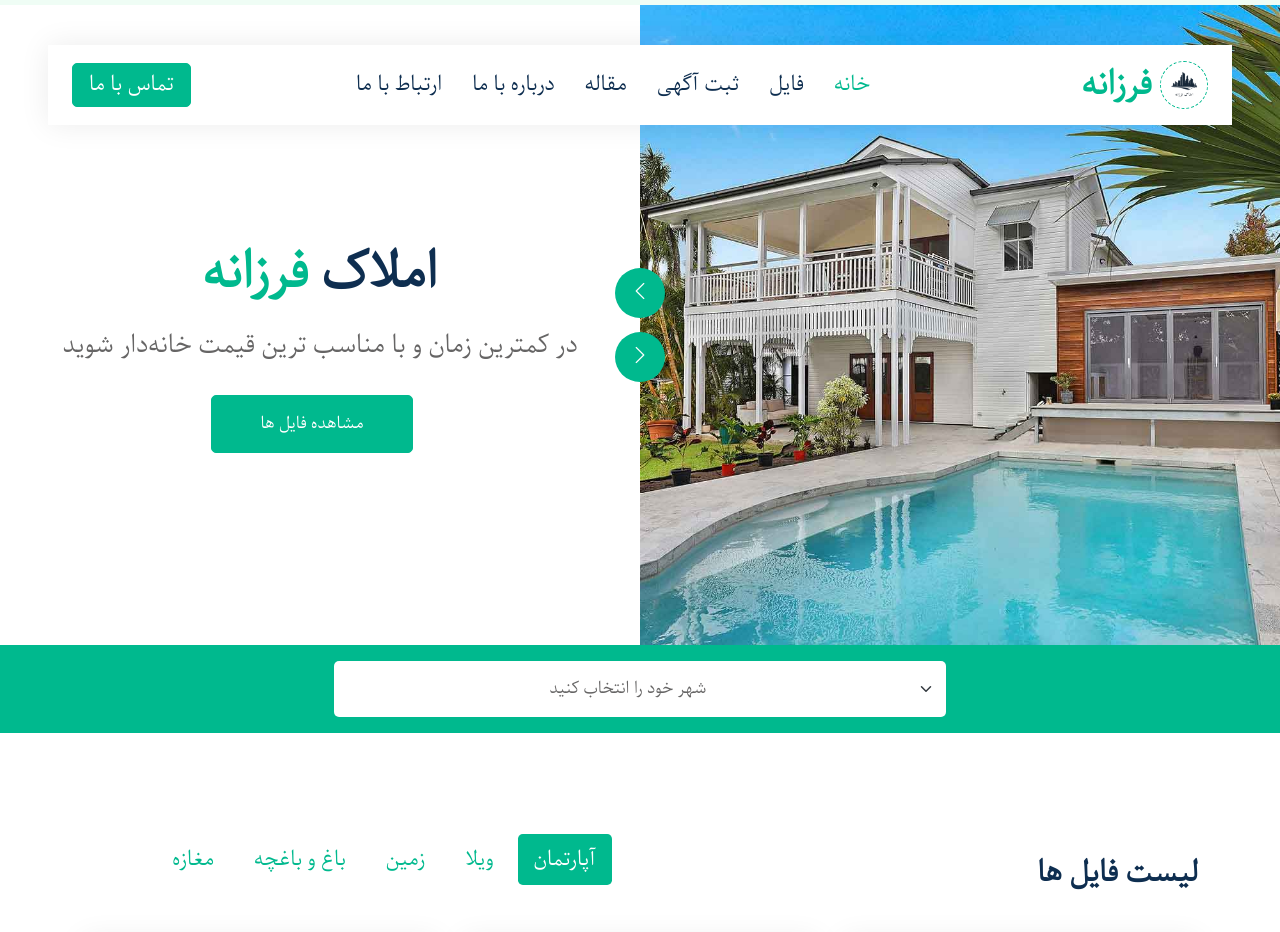
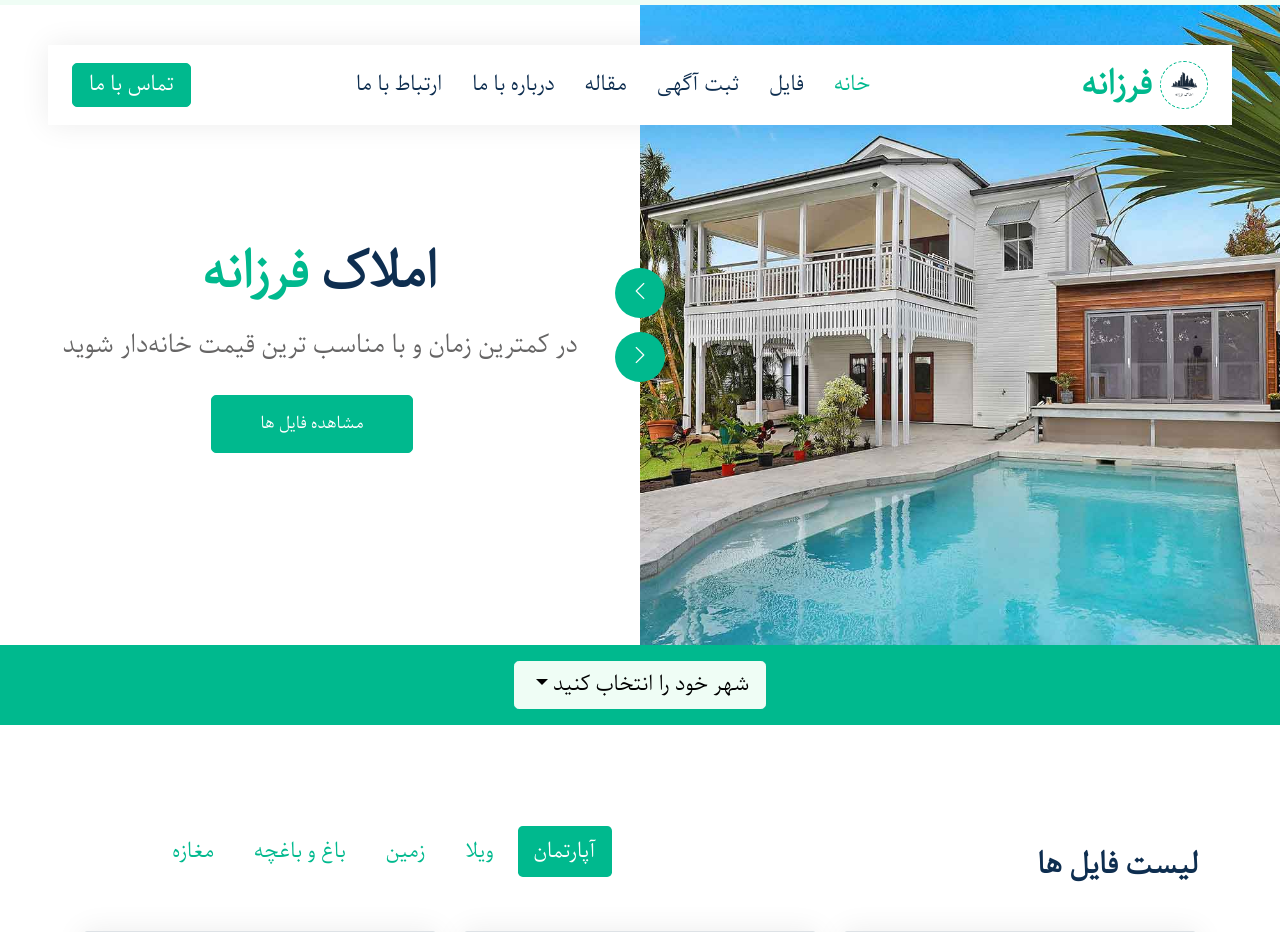
Before and after one commit to Lomochenko/realState, a Django app: page / in a window 1280 px wide. Shown: the top 932 px of the page. Run offline with Django 5.2, Linux system fonts and the light colour scheme; data comes from the database, SQL or seed files in the repository; some libraries are stand-ins or nearby versions; grey boxes are pictures that could not be loaded.

Commit message:
add dropDown for city selection

```diff
--- a/amlakfarzaneh.ir-master/amlakfarzaneh.ir-master/Home/templates/Home/index.html
+++ b/amlakfarzaneh.ir-master/amlakfarzaneh.ir-master/Home/templates/Home/index.html
@@ -126,18 +126,19 @@
 
         <!-- Search Start -->
         <div class="container-fluid bg-primary p-3 mb-5 wow fadeIn" data-wow-delay="0.1s">
-            <div class="row flex-column justify-content-center align-items-center">
-                <!-- <div class="col">
-                    <h5 class="text-nowrap text-center text-md-center">شهر خود را انتخاب کنید</h5>
-                </div> -->
+            <div class="row">
                 <!-- select city -->
-                <div class="col-8 col-md-6">
-                    <select class="form-select border-0 py-3 fs-6 text-center" onchange="redirectToURL(this)">
-                        <option value="">شهر خود را انتخاب کنید</option>
-                        <option value="https://google.com">مهستان</option>
-                        <option value="https://google.com">کرج</option>
-                        <option value="https://google.com">تهران</option>
-                    </select>
+                <div class="col-12 dropdown d-flex justify-content-center align-items-center ">
+                    <a class="btn btn-lg btn-light dropdown-toggle" href="#" role="button" data-bs-toggle="dropdown"
+                        aria-expanded="false">
+                        شهر خود را انتخاب کنید
+                    </a>
+
+                    <ul class="dropdown-menu">
+                        <li><a class="dropdown-item" href="#">مهستان</a></li>
+                        <li><a class="dropdown-item" href="#">کرح</a></li>
+                        <li><a class="dropdown-item" href="#">تهران</a></li>
+                    </ul>
                 </div>
             </div>
         </div>
```
